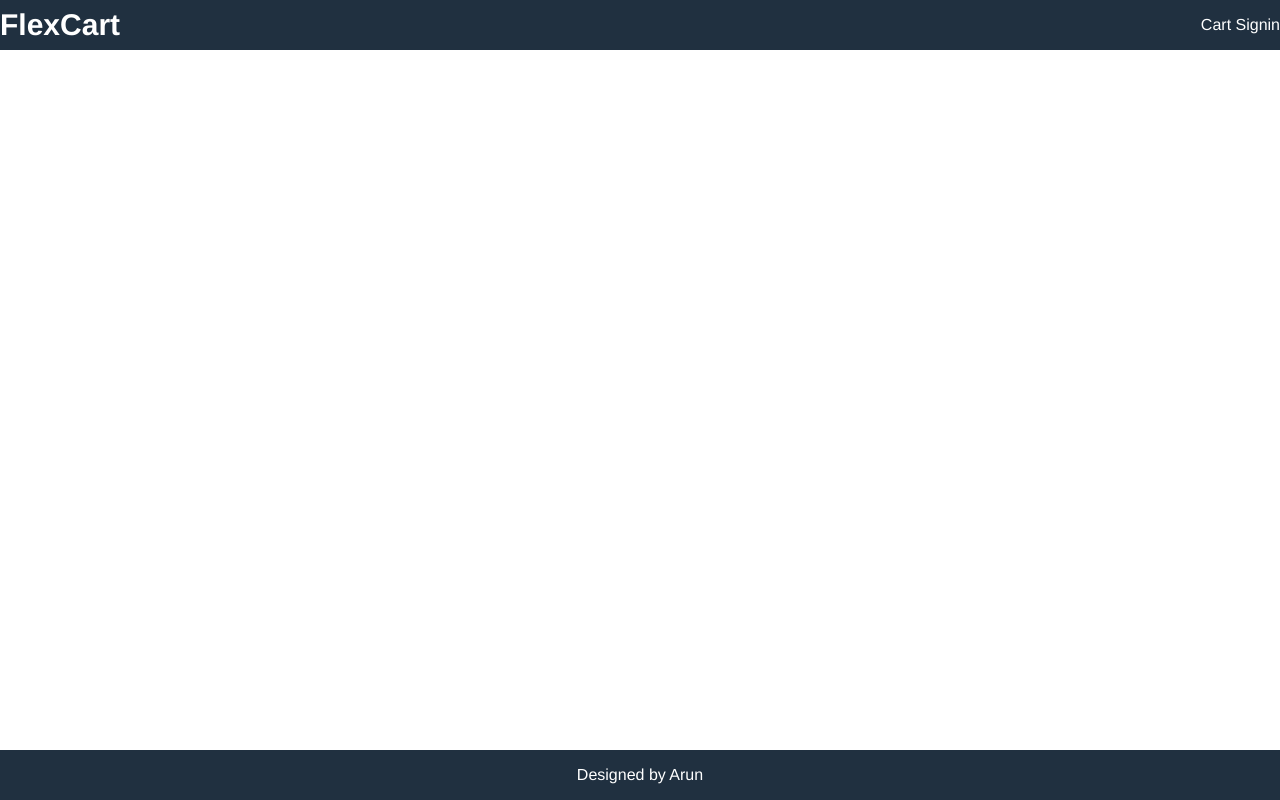
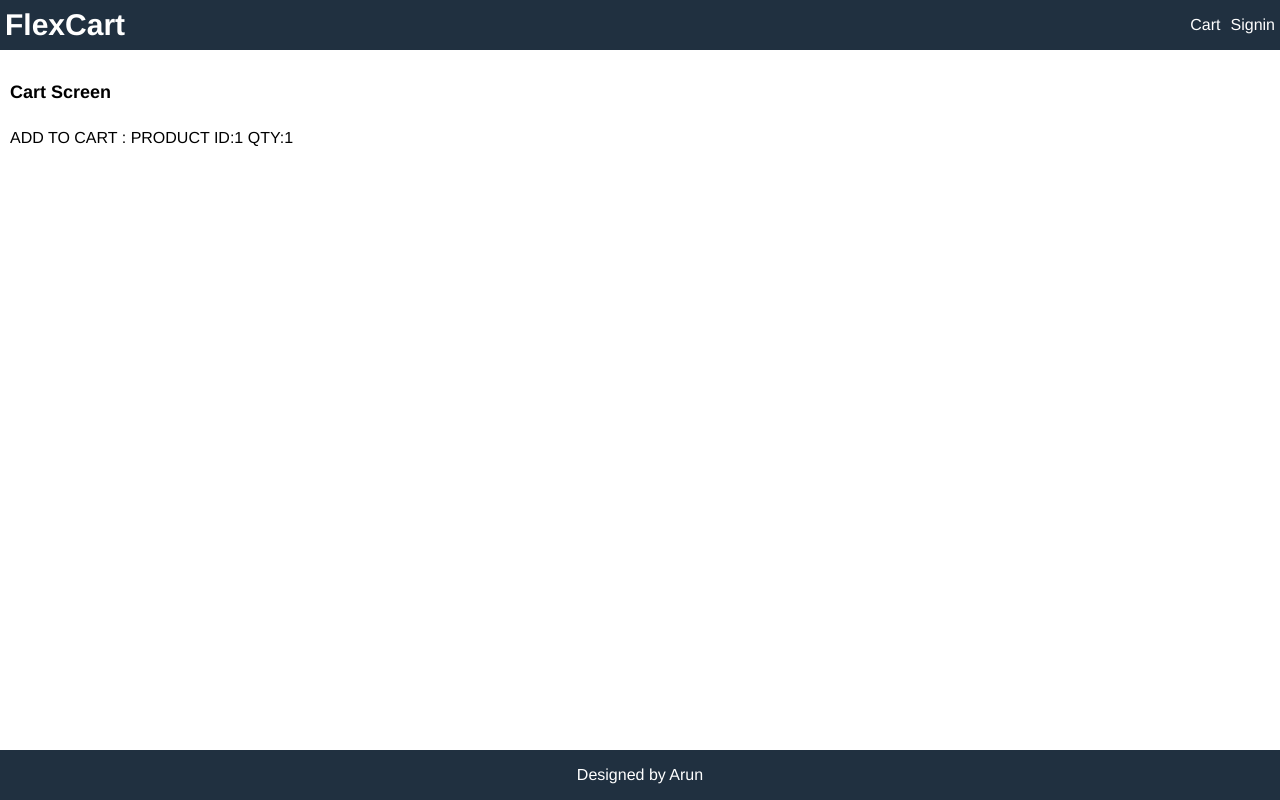
Before and after one commit to akverma00/flexcart, a React (Create React App) app in the folder frontend/: page /cart/1 in a window 1280 px wide. Built offline with nearby package versions, Linux system fonts and the light colour scheme.

Commit message:
Added add to cart handler

```diff
--- a/frontend/src/App.js
+++ b/frontend/src/App.js
@@ -1,5 +1,6 @@
 import React from "react";
 import { BrowserRouter, Route } from "react-router-dom"
+import CartScreen from "./screens/CartScreen";
 import HomeScreen from "./screens/HomeScreen";
 import ProductScreen from "./screens/ProductScreen";
 
@@ -15,13 +16,14 @@
           </a>
           </div>
           <div>
-            <a href="/cart"> Cart </a>
-            <a href="/signin"> Signin </a>
+            <a href="/cart">Cart</a>
+            <a href="/signin">Signin</a>
           </div>
         </header>
         <main>
           <Route path="/" component={HomeScreen} exact />
           <Route path="/product/:id" component={ProductScreen} />
+          <Route path="/cart/:id?" component={CartScreen} />
         </main>
         <footer className="row center">Designed by Arun</footer>
       </div>
--- a/frontend/src/index.css
+++ b/frontend/src/index.css
@@ -55,6 +55,7 @@
 }
 header a {
   color: #ffffff;
+  padding : 0.5rem;
 }
 a.brand {
   color: #ffffff;
@@ -69,6 +70,9 @@
 li{
   margin-top: 1rem;
 }
+input,
+select,
+textarea,
 button{
   padding: 1rem;
   border-radius: 0.5rem;
@@ -77,9 +81,15 @@
   font-family: Helvetica, Arial, sans-serif;
   -webkit-font-smoothing: antialiased;
   -moz-osx-font-smoothing: grayscale;
+}
+button{
   background-color: #f8f8f8;
+
   cursor: pointer;
 }
+input:hover,
+select:hover,
+textarea:hover,
 button:hover{
   border: 0.1rem #404040 solid;
 }
--- /dev/null
+++ b/frontend/src/screens/CartScreen.js
@@ -0,0 +1,22 @@
+import React from 'react'
+
+export default function CartScreen(props) {
+    // eslint-disable-next-line react/prop-types
+    const productId = props.match.params.id;
+    // eslint-disable-next-line react/prop-types
+    const qty = props.location.search
+        // eslint-disable-next-line react/prop-types
+        ? Number(props.location.search.split('=')[1])
+        : 1;
+
+    return (
+        <div>
+            <h1>
+                Cart Screen
+            </h1>
+            <p>
+                ADD TO CART : PRODUCT ID:{productId} QTY:{qty}
+            </p>
+        </div>
+    )
+}
--- a/frontend/src/screens/ProductScreen.js
+++ b/frontend/src/screens/ProductScreen.js
@@ -1,4 +1,4 @@
-import React, { useEffect } from 'react';
+import React, { useEffect, useState } from 'react';
 import { Link } from 'react-router-dom';
 import { useDispatch, useSelector } from 'react-redux';
 import Rating from '../components/Rating';
@@ -11,6 +11,7 @@
     const dispatch = useDispatch();
     // eslint-disable-next-line react/prop-types
     const productId = props.match.params.id;
+    const [qty, setQty] = useState(1);
     const productDetails = useSelector((state) => state.productDetails);
     const { loading, error, product } = productDetails;
 
@@ -18,6 +19,10 @@
         dispatch(detailsProduct(productId));
     }, [dispatch, productId]);
 
+    const addToCartHandler = () => {
+        // eslint-disable-next-line react/prop-types
+        props.history.push(`/cart/${productId}?qty=${qty}`);
+    }
     return (
         <div>
             {loading ? (
@@ -73,9 +78,39 @@
                                             </div>
                                         </div>
                                     </li>
-                                    <li>
-                                        <button className="primary block">Add to Cart</button>
-                                    </li>
+                                    {
+                                        product.countInStock > 0 && (
+                                            <>
+                                                <li>
+                                                    <div className="row">
+                                                        <div>Qty</div>
+                                                        <div>
+                                                            <select
+                                                                value={qty}
+                                                                onChange={(e) => setQty(e.target.value)}
+                                                            >
+                                                                {
+                                                                    [...Array(product.countInStock).keys()].map(
+                                                                        (x) => (
+                                                                            <option key={x + 1} value={x + 1}>
+                                                                                {x + 1}
+                                                                            </option>
+                                                                        )
+                                                                    )}
+                                                            </select>
+                                                        </div>
+                                                    </div>
+                                                </li>
+                                                <li>
+                                                    <button
+                                                        onClick={addToCartHandler}
+                                                        className="primary block">
+                                                        Add to Cart
+                                                    </button>
+                                                </li>
+                                            </>
+                                        )
+                                    }
                                 </ul>
                             </div>
                         </div>
```
Also changed, not shown: 1 other file (tests, documents, lock files or other folders).
